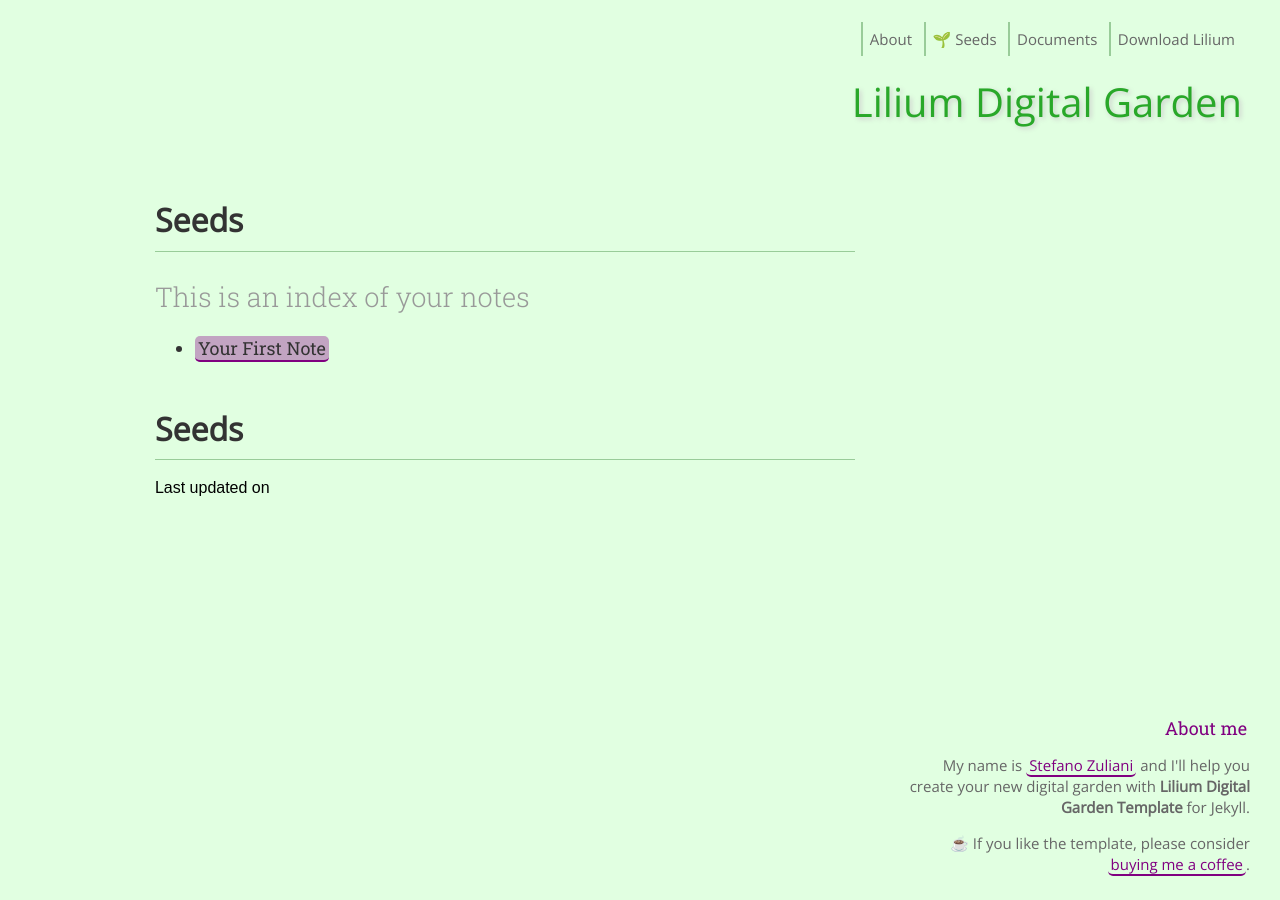
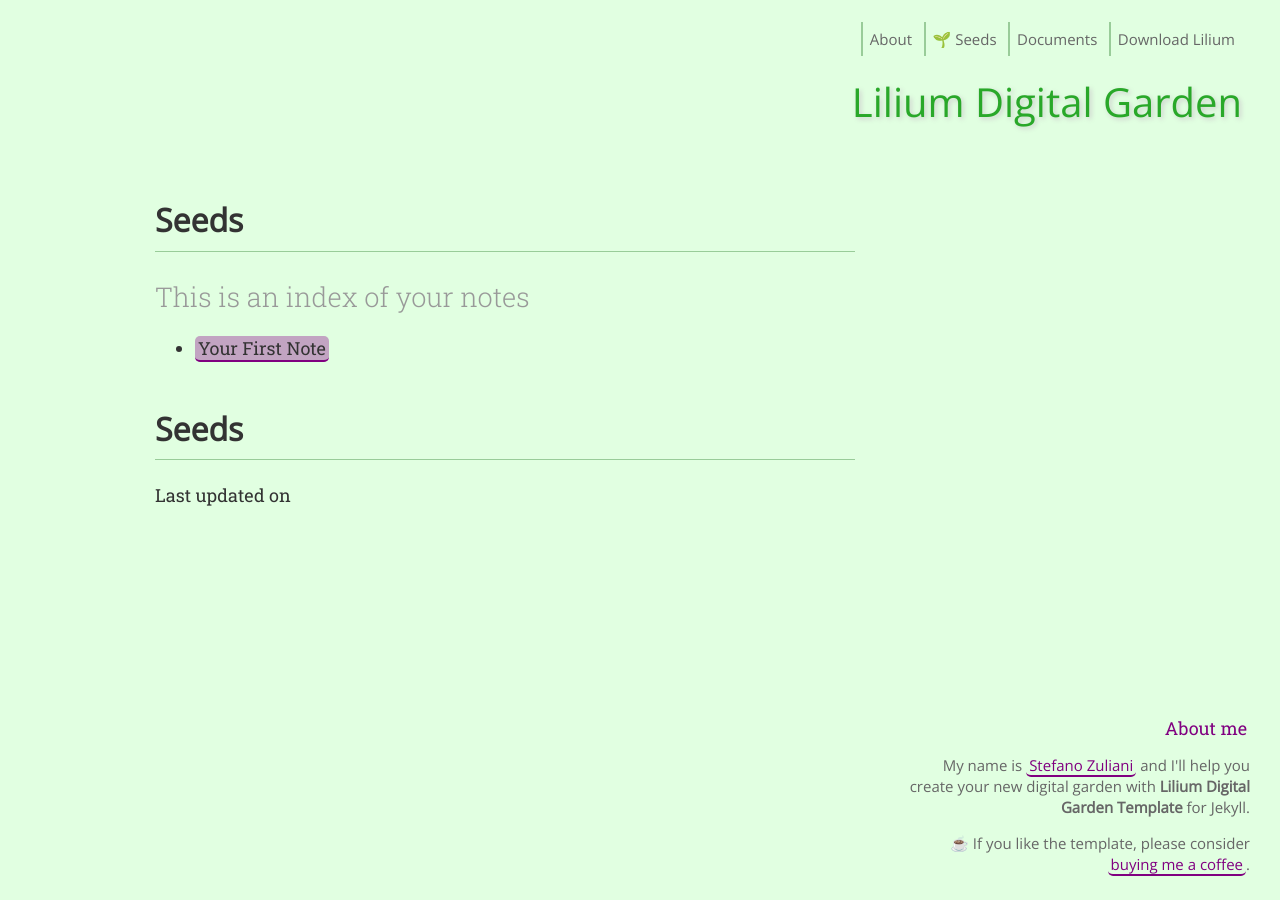
Before and after one commit to crixer18/lilium-digital-garden-jekyll, a Jekyll site: the page built from _pages/seeds.md, in a window 1280 px wide. Built offline with Jekyll 4.4.1, drawn with Linux system fonts in a browser that asks for light colours; comment, search, counter and statistics services are not loaded.

Commit message:
Update blog.html

```diff
--- a/_layouts/blog.html
+++ b/_layouts/blog.html
@@ -19,7 +19,7 @@
 
 
 
-    Last updated on {{ page.last_modified_at | date: "%B %-d, %Y" }}
+      <p class="last-update">Last updated on {{ page.last_modified_at | date: "%B %-d, %Y" }}</p>
 
     </div>
 
```
